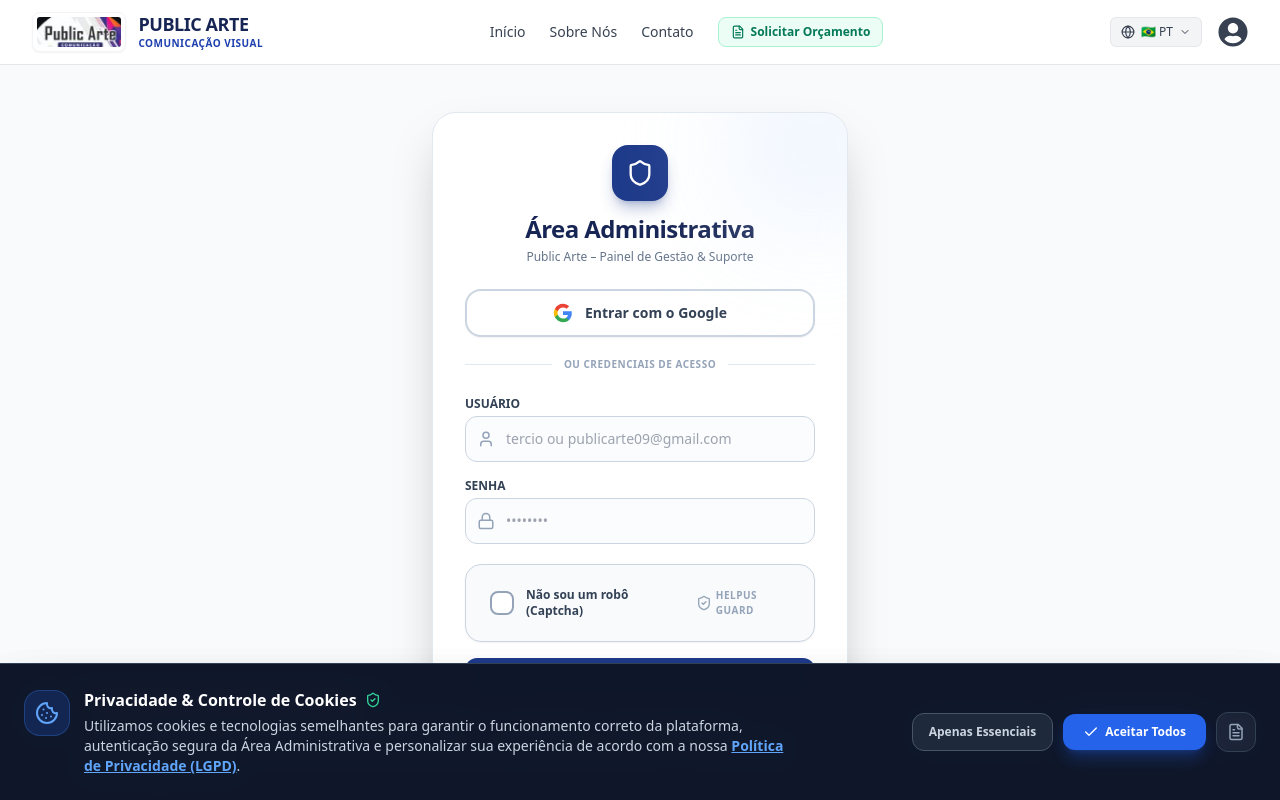
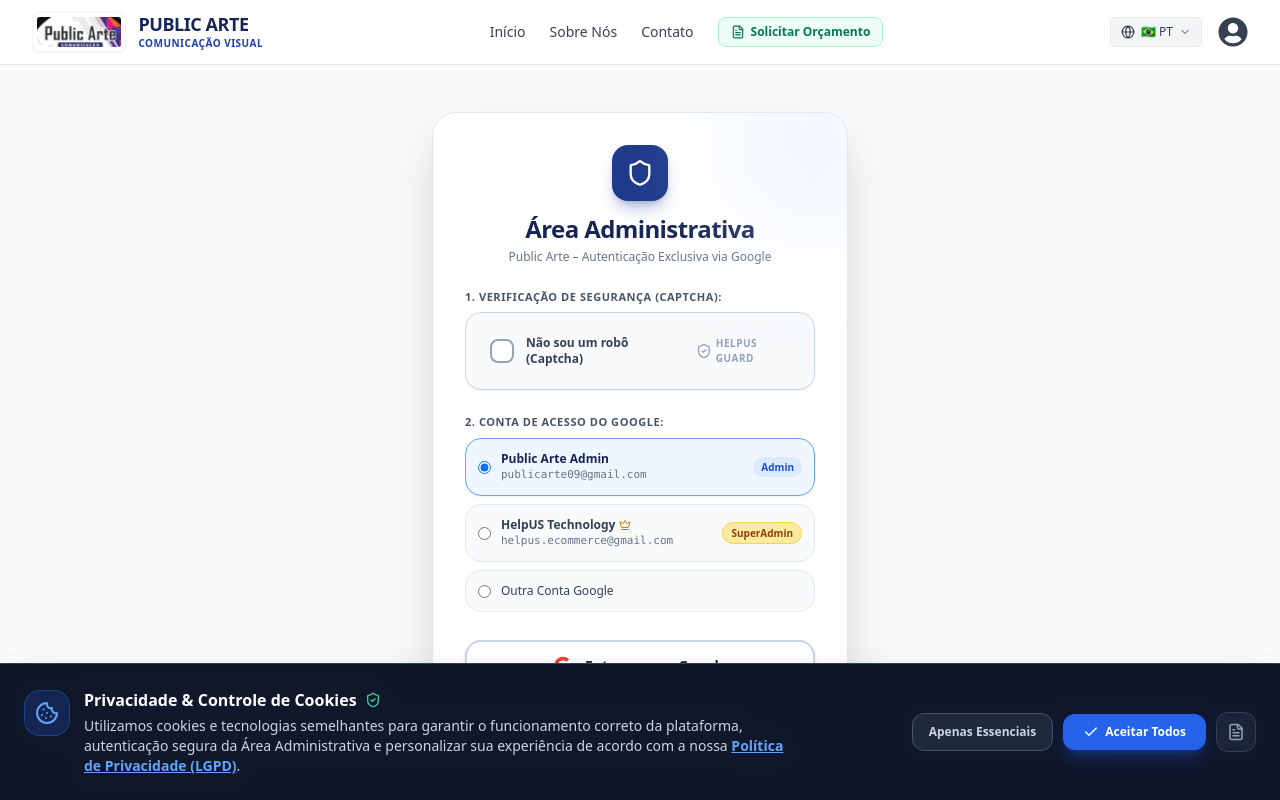
Before and after one commit to HelpUSA/publicarte, a React (Vite) app: page /login in a window 1280 px wide. Shown: the top 800 px of the page. Built offline with nearby package versions, Linux system fonts and the light colour scheme.

Commit message:
refactor: Move captcha before Google login button, remove text login fields, eliminate second modal screen, use single Google login

```diff
--- a/src/pages/Login.jsx
+++ b/src/pages/Login.jsx
@@ -1,27 +1,27 @@
-import React, { useState, useEffect } from 'react';
+import React, { useState } from 'react';
 import { useNavigate, Link } from 'react-router-dom';
 import Header from '../components/Header';
 import Footer from '../components/Footer';
 import CookieBanner from '../components/CookieBanner';
 import CaptchaWidget from '../components/CaptchaWidget';
 import { useLanguage } from '../lib/i18n';
-import { Lock, User, Shield, AlertCircle, CheckCircle2, Crown, ExternalLink, Chrome, Mail } from 'lucide-react';
+import { Shield, AlertCircle, CheckCircle2, ExternalLink, Chrome, Crown } from 'lucide-react';
 
 export default function Login() {
   const { t } = useLanguage();
-  const [usuarioInput, setUsuarioInput] = useState('');
-  const [password, setPassword] = useState('');
   const [erro, setErro] = useState('');
   const [successNotice, setSuccessNotice] = useState(false);
   const [loading, setLoading] = useState(false);
   const [captchaVerified, setCaptchaVerified] = useState(false);
   const [captchaError, setCaptchaError] = useState('');
-  const [showGoogleModal, setShowGoogleModal] = useState(false);
+
+  // Seleção direta da conta do Google (sem modal/segunda tela)
+  const [selectedGoogleAccount, setSelectedGoogleAccount] = useState('publicarte09@gmail.com');
   const [customGoogleEmail, setCustomGoogleEmail] = useState('');
 
   const navigate = useNavigate();
 
-  // Função para abrir o Admin em Nova Aba
+  // Função para abrir a Área Administrativa em Nova Aba
   const openAdminInNewTab = (userData) => {
     localStorage.setItem('usuario', JSON.stringify(userData));
     setSuccessNotice(true);
@@ -32,96 +32,33 @@
 
     if (!newWindow || newWindow.closed || typeof newWindow.closed === 'undefined') {
       // Caso o bloqueador de pop-ups do navegador impeça
-      setErro('A janela da Área Administrativa foi bloqueada pelo navegador. Clique no botão "Abrir Área Admin" abaixo para acessar.');
+      setErro('A janela da Área Administrativa foi bloqueada pelo navegador. Clique no botão "Abrir Área Admin Novamente" abaixo.');
     }
   };
 
-  const handleLogin = (e) => {
-    e.preventDefault();
+  // Ação ao Clicar em "Entrar com o Google"
+  const handleGoogleLogin = (e) => {
+    e?.preventDefault();
     setErro('');
     setCaptchaError('');
 
     if (!captchaVerified) {
-      setCaptchaError('Por favor, conclua a verificação do Captcha antes de continuar.');
+      setCaptchaError('Por favor, conclua a verificação do Captcha acima antes de entrar com o Google.');
       return;
     }
 
     setLoading(true);
-    const userInputClean = usuarioInput.trim().toLowerCase();
 
-    // 1. SuperAdmin (helpus.ecommerce@gmail.com)
-    if (
-      userInputClean === 'helpus.ecommerce@gmail.com' &&
-      (password === 'admin1993' || password === 'super123' || password === 'admin')
-    ) {
-      openAdminInNewTab({
-        nome: 'HelpUS SuperAdmin',
-        email: 'helpus.ecommerce@gmail.com',
-        tipo: 'superadmin',
-        superAdminAccess: true,
-        loginMethod: 'credentials'
-      });
+    const targetEmail = (selectedGoogleAccount === 'outra' ? customGoogleEmail : selectedGoogleAccount).trim().toLowerCase();
+
+    if (!targetEmail) {
+      setLoading(false);
+      setErro('Por favor, insira o seu e-mail do Google.');
       return;
     }
 
-    // 2. Administrador Public Arte (tercio ou publicarte09@gmail.com / gmai.com)
-    if (
-      (userInputClean === 'tercio' ||
-        userInputClean === 'tercio@publicarte.com.br' ||
-        userInputClean === 'publicarte09@gmail.com' ||
-        userInputClean === 'publicarte09@gmai.com') &&
-      password === 'admin1993'
-    ) {
-      openAdminInNewTab({
-        nome: 'Tércio Grassi',
-        email: 'publicarte09@gmail.com',
-        tipo: 'admin',
-        loginMethod: 'credentials'
-      });
-      return;
-    }
-
-    // 3. Funcionário / Vendedor
-    if (
-      (userInputClean === 'vendedor' || userInputClean === 'funcionario' || userInputClean === 'vendas') &&
-      password === 'venda123'
-    ) {
-      openAdminInNewTab({
-        nome: 'Atendente de Vendas',
-        email: 'vendas@publicarte.com.br',
-        tipo: 'vendedor',
-        loginMethod: 'credentials'
-      });
-      return;
-    }
-
-    // Verificação em funcionários cadastrados localmente
-    const funcLocais = JSON.parse(localStorage.getItem('publicarte_funcionarios') || '[]');
-    const funcMatch = funcLocais.find(
-      (f) => f.usuario?.toLowerCase() === userInputClean && password === 'venda123'
-    );
-
-    if (funcMatch) {
-      openAdminInNewTab({
-        nome: funcMatch.nome,
-        email: `${userInputClean}@publicarte.com.br`,
-        tipo: funcMatch.nivel === 'Admin' ? 'admin' : 'vendedor',
-        loginMethod: 'credentials'
-      });
-      return;
-    }
-
-    setLoading(false);
-    setErro('Usuário ou senha incorretos. Por favor, verifique suas credenciais.');
-  };
-
-  // Google OAuth Login Action
-  const handleGoogleLoginSelect = (emailChosen) => {
-    setErro('');
-    const emailClean = emailChosen.trim().toLowerCase();
-
     // 1. SuperAdmin (helpus.ecommerce@gmail.com)
-    if (emailClean === 'helpus.ecommerce@gmail.com') {
+    if (targetEmail === 'helpus.ecommerce@gmail.com') {
       openAdminInNewTab({
         nome: 'HelpUS Technology (SuperAdmin)',
         email: 'helpus.ecommerce@gmail.com',
@@ -129,15 +66,14 @@
         superAdminAccess: true,
         loginMethod: 'google_oauth'
       });
-      setShowGoogleModal(false);
       return;
     }
 
-    // 2. Public Arte Admin (publicarte09@gmail.com ou gmai.com)
+    // 2. Administrador Public Arte (publicarte09@gmail.com ou gmai.com)
     if (
-      emailClean === 'publicarte09@gmail.com' ||
-      emailClean === 'publicarte09@gmai.com' ||
-      emailClean.includes('publicarte')
+      targetEmail === 'publicarte09@gmail.com' ||
+      targetEmail === 'publicarte09@gmai.com' ||
+      targetEmail.includes('publicarte')
     ) {
       openAdminInNewTab({
         nome: 'Public Arte Admin',
@@ -145,18 +81,16 @@
         tipo: 'admin',
         loginMethod: 'google_oauth'
       });
-      setShowGoogleModal(false);
       return;
     }
 
-    // Qualquer outro e-mail via Google
+    // 3. Qualquer outra conta do Google
     openAdminInNewTab({
-      nome: emailClean.split('@')[0],
-      email: emailClean,
+      nome: targetEmail.split('@')[0],
+      email: targetEmail,
       tipo: 'admin',
       loginMethod: 'google_oauth'
     });
-    setShowGoogleModal(false);
   };
 
   return (
@@ -176,7 +110,7 @@
               {t('loginTitle')}
             </h1>
             <p className="text-slate-500 text-xs mt-1">
-              Public Arte – Painel de Gestão & Suporte
+              Public Arte – Autenticação Exclusiva via Google
             </p>
           </div>
 
@@ -188,14 +122,14 @@
                 <span>Autenticado com Sucesso!</span>
               </div>
               <p className="text-xs text-emerald-800">
-                A Área Administrativa foi aberta em uma <strong>nova aba do seu navegador</strong>. A página principal continua aberta nesta aba.
+                A Área Administrativa foi aberta em uma <strong>nova aba do seu navegador</strong>. A página principal continua visível nesta aba.
               </p>
               <div className="pt-1 flex gap-2">
                 <a
                   href="/admin"
                   target="_blank"
                   rel="noreferrer"
-                  className="w-full bg-emerald-700 hover:bg-emerald-800 text-white text-xs font-extrabold py-2 px-3 rounded-xl flex items-center justify-center gap-1.5 shadow"
+                  className="w-full bg-emerald-700 hover:bg-emerald-800 text-white text-xs font-extrabold py-2.5 px-3 rounded-xl flex items-center justify-center gap-1.5 shadow transition"
                 >
                   <ExternalLink size={14} /> Abrir Área Admin Novamente
                 </a>
@@ -210,18 +144,116 @@
             </div>
           )}
 
-          {/* BOTÃO LOGIN COM GOOGLE */}
-          <div className="mb-6">
+          <div className="space-y-5">
+            {/* 1. CAPTCHA COLOCADO ANTES DO BOTÃO DO GOOGLE */}
+            <div>
+              <label className="block text-[11px] font-extrabold text-slate-600 uppercase tracking-wider mb-1.5">
+                1. Verificação de Segurança (Captcha):
+              </label>
+              <CaptchaWidget
+                onVerify={(isValid) => {
+                  setCaptchaVerified(isValid);
+                  if (isValid) setCaptchaError('');
+                }}
+                verified={captchaVerified}
+                errorMsg={captchaError}
+              />
+            </div>
+
+            {/* SELEÇÃO DA CONTA GOOGLE (DIRETO NO CARD, SEM SEGUNDA TELA/MODAL) */}
+            <div className="pt-1 space-y-2">
+              <label className="block text-[11px] font-extrabold text-slate-600 uppercase tracking-wider">
+                2. Conta de Acesso do Google:
+              </label>
+              <div className="space-y-2">
+                <label className={`flex items-center justify-between p-3 rounded-2xl border text-xs cursor-pointer transition ${
+                  selectedGoogleAccount === 'publicarte09@gmail.com'
+                    ? 'bg-blue-50 border-blue-400 font-bold text-blue-950 shadow-sm'
+                    : 'bg-slate-50 border-slate-200 text-slate-700 hover:bg-slate-100'
+                }`}>
+                  <div className="flex items-center gap-2.5">
+                    <input
+                      type="radio"
+                      name="googleAccount"
+                      value="publicarte09@gmail.com"
+                      checked={selectedGoogleAccount === 'publicarte09@gmail.com'}
+                      onChange={(e) => setSelectedGoogleAccount(e.target.value)}
+                      className="text-blue-600 focus:ring-blue-500"
+                    />
+                    <div>
+                      <div className="font-bold">Public Arte Admin</div>
+                      <div className="text-[11px] text-slate-500 font-mono font-normal">publicarte09@gmail.com</div>
+                    </div>
+                  </div>
+                  <span className="text-[10px] font-bold text-blue-700 bg-blue-100 px-2 py-0.5 rounded-full">
+                    Admin
+                  </span>
+                </label>
+
+                <label className={`flex items-center justify-between p-3 rounded-2xl border text-xs cursor-pointer transition ${
+                  selectedGoogleAccount === 'helpus.ecommerce@gmail.com'
+                    ? 'bg-gradient-to-r from-amber-500/10 via-purple-500/10 to-blue-500/10 border-amber-400 font-bold text-slate-900 shadow-sm'
+                    : 'bg-slate-50 border-slate-200 text-slate-700 hover:bg-slate-100'
+                }`}>
+                  <div className="flex items-center gap-2.5">
+                    <input
+                      type="radio"
+                      name="googleAccount"
+                      value="helpus.ecommerce@gmail.com"
+                      checked={selectedGoogleAccount === 'helpus.ecommerce@gmail.com'}
+                      onChange={(e) => setSelectedGoogleAccount(e.target.value)}
+                      className="text-amber-600 focus:ring-amber-500"
+                    />
+                    <div>
+                      <div className="font-bold flex items-center gap-1">
+                        HelpUS Technology <Crown size={12} className="text-amber-600" />
+                      </div>
+                      <div className="text-[11px] text-slate-500 font-mono font-normal">helpus.ecommerce@gmail.com</div>
+                    </div>
+                  </div>
+                  <span className="text-[10px] font-extrabold text-amber-800 bg-amber-200/80 px-2 py-0.5 rounded-full border border-amber-300">
+                    SuperAdmin
+                  </span>
+                </label>
+
+                <label className={`flex items-center justify-between p-3 rounded-2xl border text-xs cursor-pointer transition ${
+                  selectedGoogleAccount === 'outra'
+                    ? 'bg-blue-50 border-blue-400 font-bold text-blue-950 shadow-sm'
+                    : 'bg-slate-50 border-slate-200 text-slate-700 hover:bg-slate-100'
+                }`}>
+                  <div className="flex items-center gap-2.5 w-full">
+                    <input
+                      type="radio"
+                      name="googleAccount"
+                      value="outra"
+                      checked={selectedGoogleAccount === 'outra'}
+                      onChange={(e) => setSelectedGoogleAccount(e.target.value)}
+                      className="text-blue-600 focus:ring-blue-500"
+                    />
+                    <div className="w-full">
+                      <div>Outra Conta Google</div>
+                      {selectedGoogleAccount === 'outra' && (
+                        <input
+                          type="email"
+                          placeholder="seuemail@gmail.com"
+                          value={customGoogleEmail}
+                          onChange={(e) => setCustomGoogleEmail(e.target.value)}
+                          className="w-full mt-2 px-3 py-1.5 text-xs border border-slate-300 rounded-xl focus:ring-2 focus:ring-blue-600 focus:outline-none bg-white font-normal"
+                        />
+                      )}
+                    </div>
+                  </div>
+                </label>
+              </div>
+            </div>
+
+            {/* 2. ÚNICO BOTÃO DE ACESSO: ENTRAR COM O GOOGLE */}
+            <div className="pt-2">
               <button
                 type="button"
-              onClick={() => {
-                if (!captchaVerified) {
-                  setCaptchaError('Por favor, conclua o Captcha abaixo antes de fazer o login com Google.');
-                  return;
-                }
-                setShowGoogleModal(true);
-              }}
-              className="w-full bg-white hover:bg-slate-50 text-slate-700 border-2 border-slate-300 font-bold py-3 px-4 rounded-2xl transition shadow-sm flex items-center justify-center gap-3 group"
+                onClick={handleGoogleLogin}
+                disabled={loading}
+                className="w-full bg-white hover:bg-slate-50 text-slate-800 border-2 border-slate-300 hover:border-blue-600 font-extrabold py-3.5 px-4 rounded-2xl transition shadow-md hover:shadow-lg flex items-center justify-center gap-3 group"
               >
                 <svg className="w-5 h-5 shrink-0" viewBox="0 0 24 24">
                   <path
@@ -241,179 +273,20 @@
                     d="M12 5.38c1.62 0 3.06.56 4.21 1.64l3.15-3.15C17.45 2.09 14.97 1 12 1 7.7 1 3.99 3.47 2.18 7.06l3.66 2.84c.87-2.6 3.3-4.52 6.16-4.52z"
                   />
                 </svg>
-              <span className="text-xs sm:text-sm group-hover:text-blue-900">Entrar com o Google</span>
+                <span className="text-xs sm:text-sm group-hover:text-blue-900">
+                  {loading ? 'Autenticando via Google...' : 'Entrar com o Google'}
+                </span>
               </button>
-
-            <div className="relative my-5">
-              <div className="absolute inset-0 flex items-center">
-                <div className="w-full border-t border-slate-200"></div>
             </div>
-              <div className="relative flex justify-center text-[10px] uppercase font-extrabold tracking-wider text-slate-400">
-                <span className="bg-white px-3">ou credenciais de acesso</span>
-              </div>
-            </div>
-          </div>
-
-          <form onSubmit={handleLogin} className="space-y-4">
-            <div>
-              <label className="block text-xs font-bold text-slate-700 uppercase mb-1">
-                {t('loginUserLabel')}
-              </label>
-              <div className="relative">
-                <input
-                  type="text"
-                  required
-                  value={usuarioInput}
-                  onChange={(e) => setUsuarioInput(e.target.value)}
-                  placeholder="tercio ou publicarte09@gmail.com"
-                  className="w-full pl-10 pr-4 py-3 border border-slate-300 rounded-xl focus:ring-2 focus:ring-blue-600 focus:outline-none text-sm bg-slate-50/50"
-                />
-                <User size={18} className="absolute left-3 top-3.5 text-slate-400" />
-              </div>
-            </div>
-
-            <div>
-              <label className="block text-xs font-bold text-slate-700 uppercase mb-1">
-                {t('loginPassLabel')}
-              </label>
-              <div className="relative">
-                <input
-                  type="password"
-                  required
-                  value={password}
-                  onChange={(e) => setPassword(e.target.value)}
-                  placeholder="••••••••"
-                  className="w-full pl-10 pr-4 py-3 border border-slate-300 rounded-xl focus:ring-2 focus:ring-blue-600 focus:outline-none text-sm bg-slate-50/50"
-                />
-                <Lock size={18} className="absolute left-3 top-3.5 text-slate-400" />
-              </div>
-            </div>
-
-            {/* WIDGET DE CAPTCHA OBRIGATÓRIO */}
-            <div className="pt-1">
-              <CaptchaWidget
-                onVerify={(isValid) => {
-                  setCaptchaVerified(isValid);
-                  if (isValid) setCaptchaError('');
-                }}
-                verified={captchaVerified}
-                errorMsg={captchaError}
-              />
-            </div>
-
-            <button
-              type="submit"
-              disabled={loading}
-              className="w-full bg-blue-900 hover:bg-blue-950 text-white font-extrabold py-3.5 rounded-xl transition shadow-xl hover:shadow-blue-900/20 text-sm mt-2 flex items-center justify-center gap-2"
-            >
-              {loading ? 'Entrando...' : t('loginBtn')}
-            </button>
 
             <div className="text-center pt-2">
               <Link to="/privacidade" className="text-[11px] text-slate-400 hover:text-blue-700 underline">
                 Termos de Uso & Política de Privacidade (LGPD)
               </Link>
             </div>
-          </form>
+          </div>
         </div>
       </main>
-
-      {/* MODAL SELETOR DE CONTA GOOGLE */}
-      {showGoogleModal && (
-        <div className="fixed inset-0 z-50 bg-black/60 backdrop-blur-sm flex items-center justify-center p-4">
-          <div className="bg-white rounded-3xl max-w-md w-full p-6 shadow-2xl border border-slate-200 animate-slide-up space-y-5">
-            <div className="flex items-center justify-between border-b pb-3">
-              <div className="flex items-center gap-2 text-slate-800 font-extrabold text-sm">
-                <Chrome size={20} className="text-blue-600" />
-                <span>Selecione a Conta do Google</span>
-              </div>
-              <button
-                onClick={() => setShowGoogleModal(false)}
-                className="text-slate-400 hover:text-slate-600 p-1 font-bold"
-              >
-                ✕
-              </button>
-            </div>
-
-            <p className="text-xs text-slate-500">
-              Escolha uma das contas autorizadas abaixo ou digite seu e-mail do Google:
-            </p>
-
-            <div className="space-y-2.5">
-              {/* Opção 1: publicarte09@gmail.com */}
-              <button
-                type="button"
-                onClick={() => handleGoogleLoginSelect('publicarte09@gmail.com')}
-                className="w-full p-3.5 bg-slate-50 hover:bg-blue-50 border border-slate-200 hover:border-blue-300 rounded-2xl transition text-left flex items-center justify-between group"
-              >
-                <div className="flex items-center gap-3">
-                  <div className="w-9 h-9 bg-blue-900 text-white rounded-xl flex items-center justify-center font-bold text-xs shadow">
-                    PA
-                  </div>
-                  <div>
-                    <div className="font-bold text-xs text-slate-900 group-hover:text-blue-950">
-                      Public Arte Admin
-                    </div>
-                    <div className="text-[11px] text-slate-500 font-mono">publicarte09@gmail.com</div>
-                  </div>
-                </div>
-                <span className="text-[10px] font-bold text-blue-700 bg-blue-100 px-2 py-0.5 rounded-full">
-                  Admin
-                </span>
-              </button>
-
-              {/* Opção 2: helpus.ecommerce@gmail.com (SuperAdmin) */}
-              <button
-                type="button"
-                onClick={() => handleGoogleLoginSelect('helpus.ecommerce@gmail.com')}
-                className="w-full p-3.5 bg-gradient-to-r from-amber-500/10 via-purple-500/10 to-blue-500/10 hover:from-amber-500/20 border border-amber-300/60 rounded-2xl transition text-left flex items-center justify-between group"
-              >
-                <div className="flex items-center gap-3">
-                  <div className="w-9 h-9 bg-gradient-to-tr from-amber-600 to-purple-800 text-white rounded-xl flex items-center justify-center font-bold text-xs shadow">
-                    👑
-                  </div>
-                  <div>
-                    <div className="font-bold text-xs text-slate-900 flex items-center gap-1">
-                      HelpUS Technology <Crown size={12} className="text-amber-600" />
-                    </div>
-                    <div className="text-[11px] text-slate-500 font-mono">helpus.ecommerce@gmail.com</div>
-                  </div>
-                </div>
-                <span className="text-[10px] font-extrabold text-amber-800 bg-amber-200/80 px-2 py-0.5 rounded-full border border-amber-300">
-                  SuperAdmin
-                </span>
-              </button>
-            </div>
-
-            {/* Outro e-mail */}
-            <div className="pt-2 border-t space-y-2">
-              <label className="block text-[11px] font-bold text-slate-600 uppercase">
-                Ou digite outro e-mail Google:
-              </label>
-              <div className="flex gap-2">
-                <input
-                  type="email"
-                  placeholder="seuemail@gmail.com"
-                  value={customGoogleEmail}
-                  onChange={(e) => setCustomGoogleEmail(e.target.value)}
-                  className="flex-1 px-3 py-2 text-xs border border-slate-300 rounded-xl focus:ring-2 focus:ring-blue-600 focus:outline-none"
-                />
-                <button
-                  type="button"
-                  onClick={() => {
-                    if (customGoogleEmail.trim()) {
-                      handleGoogleLoginSelect(customGoogleEmail);
-                    }
-                  }}
-                  className="px-3 py-2 bg-blue-900 text-white text-xs font-bold rounded-xl hover:bg-blue-950 transition"
-                >
-                  Entrar
-                </button>
-              </div>
-            </div>
-          </div>
-        </div>
-      )}
 
       <CookieBanner />
       <Footer />
```
Lines whose indentation alone changed are shown as unchanged.
